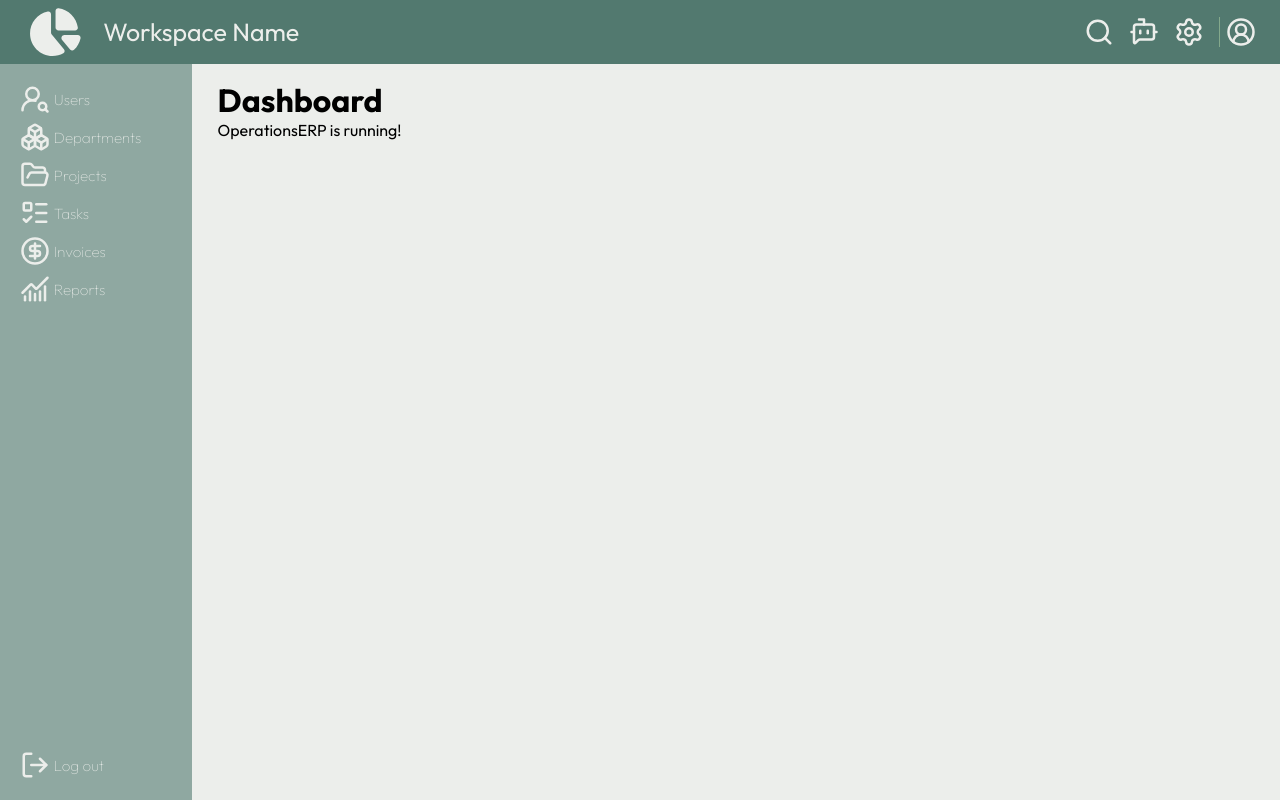
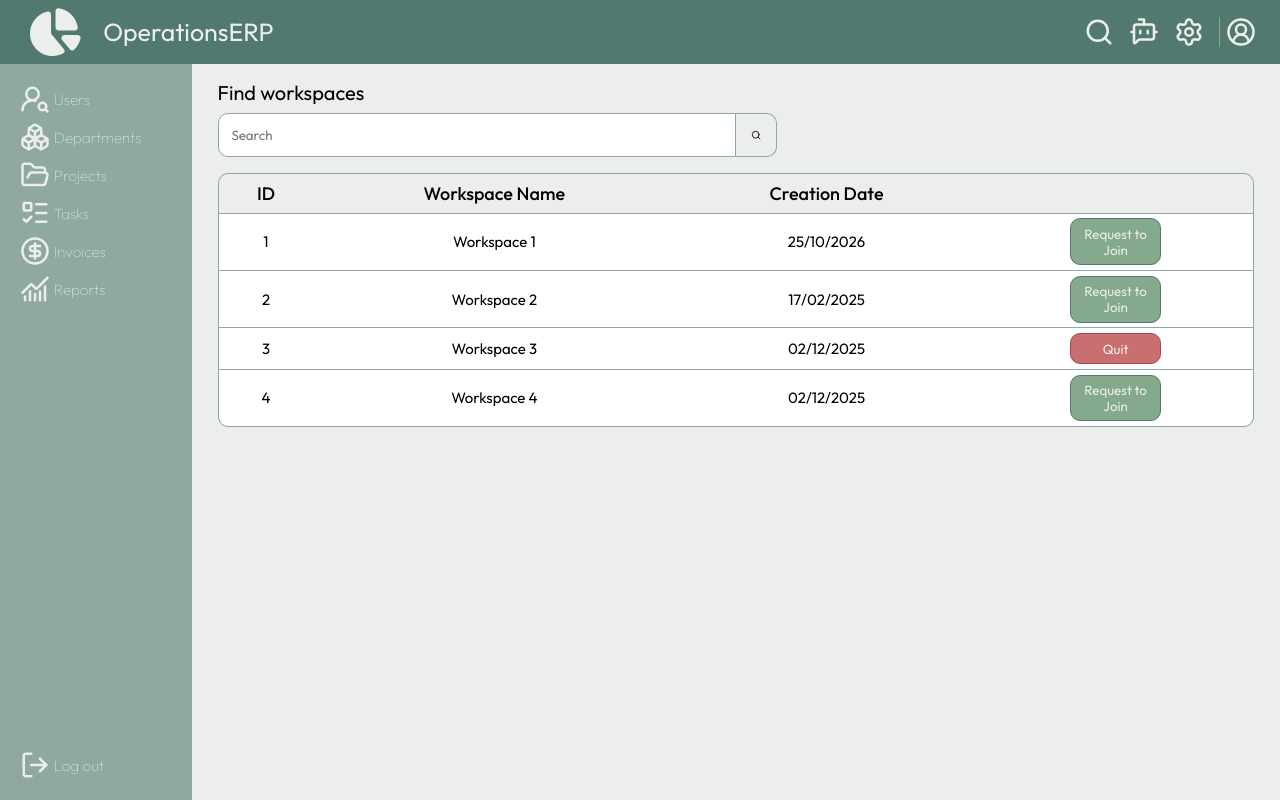
Before and after one commit to barbosacaio/operations-erp, a React (Vite) app in the folder frontend/: page / in a window 1280 px wide. Built offline with nearby package versions, Linux system fonts and the light colour scheme; no server answers; sample sign-in values are in the browser's storage.

Commit message:
style: configure workspace list component

```diff
--- /dev/null
+++ b/frontend/src/features/main/components/content/WorkspaceList.module.css
@@ -0,0 +1,139 @@
+.pageTitle {
+  font-size: clamp(20px, 1vw, 60px);
+}
+
+.searchForm {
+  display: flex;
+  flex-direction: row;
+  padding: 0;
+  margin: 1vh 0;
+}
+
+.searchField {
+  background: #fff;
+  padding: clamp(10px, 1vw, 30px);
+  border: solid #8fa8a1 1px;
+  border-top-left-radius: clamp(2px, 10px, 10px);
+  border-bottom-left-radius: clamp(2px, 10px, 10px);
+  width: 50%;
+}
+
+.searchButton {
+  background: #eceeeb;
+  width: 4%;
+  border: solid #8fa8a1 1px;
+  border-left: none;
+  border-top-right-radius: clamp(2px, 10px, 10px);
+  border-bottom-right-radius: clamp(2px, 10px, 10px);
+  cursor: pointer;
+}
+
+.searchField:focus,
+.searchButton:focus {
+  outline: none;
+}
+
+.searchButton:hover {
+  background: #cad2c5;
+}
+
+.searchIcon {
+  color: #000000;
+  width: clamp(8px, 0.8vw, 24px);
+  height: auto;
+}
+
+.workspaces {
+  background: #8fa8a1;
+  width: 100%;
+  margin-top: 2vh;
+  border: solid #8fa8a1 0.5px;
+  border-radius: clamp(2px, 10px, 10px);
+  border-collapse: separate;
+  border-spacing: 0;
+  overflow: hidden;
+}
+
+.workspacesHead > tr > th {
+  background: #eceeeb;
+  border-bottom: solid #8fa8a1 1px;
+  padding: 1vh 1vw;
+  font-size: clamp(18px, 1vw, 54px);
+  font-weight: clamp(300, 500, 900);
+}
+
+.workspacesBody > tr > td {
+  background: #fff;
+  border-bottom: solid #8fa8a1 0.5px;
+  padding: 0.6vh 0.6vw;
+  font-size: clamp(15px, 0.6vw, 45px);
+  font-weight: clamp(200, 400, 600);
+  text-align: center;
+}
+
+.workspacesBody > tr:nth-last-child(1) > td {
+  border-bottom: none;
+}
+
+.joinButton,
+.quitButton {
+  padding: 0.8vh 0.8vw;
+  border-radius: clamp(2px, 10px, 10px);
+  outline: none;
+  color: #eceeeb;
+  width: 35%;
+  display: flex;
+  align-items: center;
+  justify-content: center;
+  margin: 0 auto;
+}
+
+.joinButton {
+  background: #84a98c;
+  border: solid #52796f 1px;
+}
+
+.joinButton:hover {
+  background: #52796f;
+}
+
+.joinButtonIcon,
+.quitButtonIcon {
+  display: none;
+}
+
+.quitButton {
+  background: #c96f6f;
+  border: solid #9c4c4c 1px;
+}
+
+.quitButton:hover {
+  background: #9c4c4c;
+}
+
+@media (max-width: 768px) {
+  .searchField {
+    width: 100%;
+    border-radius: clamp(2px, 10px, 10px);
+  }
+
+  .searchButton {
+    display: none;
+    cursor: none;
+  }
+
+  .joinButton,
+  .quitButton {
+    width: 100%;
+  }
+
+  .joinButtonIcon,
+  .quitButtonIcon {
+    display: block;
+  }
+
+  .joinButtonLabel,
+  .quitButtonLabel {
+    display: none;
+  }
+}
--- /dev/null
+++ b/frontend/src/features/main/components/content/WorkspaceList.tsx
@@ -0,0 +1,85 @@
+import styles from './WorkspaceList.module.css';
+import { Search, LogIn, LogOut } from 'lucide-react';
+
+export const WorkspaceList = () => {
+	return (
+		<div>
+			<span className={styles.pageTitle}>Find workspaces</span>
+			<form className={styles.searchForm} autoComplete="off">
+				<input
+					type="text"
+					placeholder="Search"
+					className={styles.searchField}
+					required
+				/>
+				<button type="submit" className={styles.searchButton}>
+					<Search className={styles.searchIcon} />
+				</button>
+			</form>
+			<table className={styles.workspaces}>
+				<thead className={styles.workspacesHead}>
+					<tr>
+						<th>ID</th>
+						<th>Workspace Name</th>
+						<th>Creation Date</th>
+						<th></th>
+					</tr>
+				</thead>
+				<tbody className={styles.workspacesBody}>
+					<tr>
+						<td>1</td>
+						<td>Workspace 1</td>
+						<td>25/10/2026</td>
+						<td>
+							<button className={styles.joinButton}>
+								<LogIn className={styles.joinButtonIcon} />
+								<span className={styles.joinButtonLabel}>
+									Request to Join
+								</span>
+							</button>
+						</td>
+					</tr>
+					<tr>
+						<td>2</td>
+						<td>Workspace 2</td>
+						<td>17/02/2025</td>
+						<td>
+							<button className={styles.joinButton}>
+								<LogIn className={styles.joinButtonIcon} />
+								<span className={styles.joinButtonLabel}>
+									Request to Join
+								</span>
+							</button>
+						</td>
+					</tr>
+					<tr>
+						<td>3</td>
+						<td>Workspace 3</td>
+						<td>02/12/2025</td>
+						<td>
+							<button className={styles.quitButton}>
+								<LogOut className={styles.quitButtonIcon} />
+								<span className={styles.quitButtonLabel}>
+									Quit
+								</span>
+							</button>
+						</td>
+					</tr>
+					<tr>
+						<td>4</td>
+						<td>Workspace 4</td>
+						<td>02/12/2025</td>
+						<td>
+							<button className={styles.joinButton}>
+								<LogIn className={styles.joinButtonIcon} />
+								<span className={styles.joinButtonLabel}>
+									Request to Join
+								</span>
+							</button>
+						</td>
+					</tr>
+				</tbody>
+			</table>
+		</div>
+	);
+};
--- a/frontend/src/features/main/components/header/Header.tsx
+++ b/frontend/src/features/main/components/header/Header.tsx
@@ -23,7 +23,7 @@ export const Header = () => {
 				height={60}
 			/>
 			<a href="/" className={styles.workspaceName}>
-				Workspace Name
+				OperationsERP
 			</a>
 			<button
 				className={styles.menuButton}
--- a/frontend/src/features/main/pages/Home.tsx
+++ b/frontend/src/features/main/pages/Home.tsx
@@ -1,8 +1,9 @@
+import { WorkspaceList } from '../components/content/WorkspaceList';
+
 export default function Home() {
 	return (
 		<div>
-			<h1>Dashboard</h1>
-			<p>OperationsERP is running!</p>
+			<WorkspaceList />
 		</div>
 	);
 }
```
Also changed, not shown: 1 other file (tests, documents, lock files or other folders).
